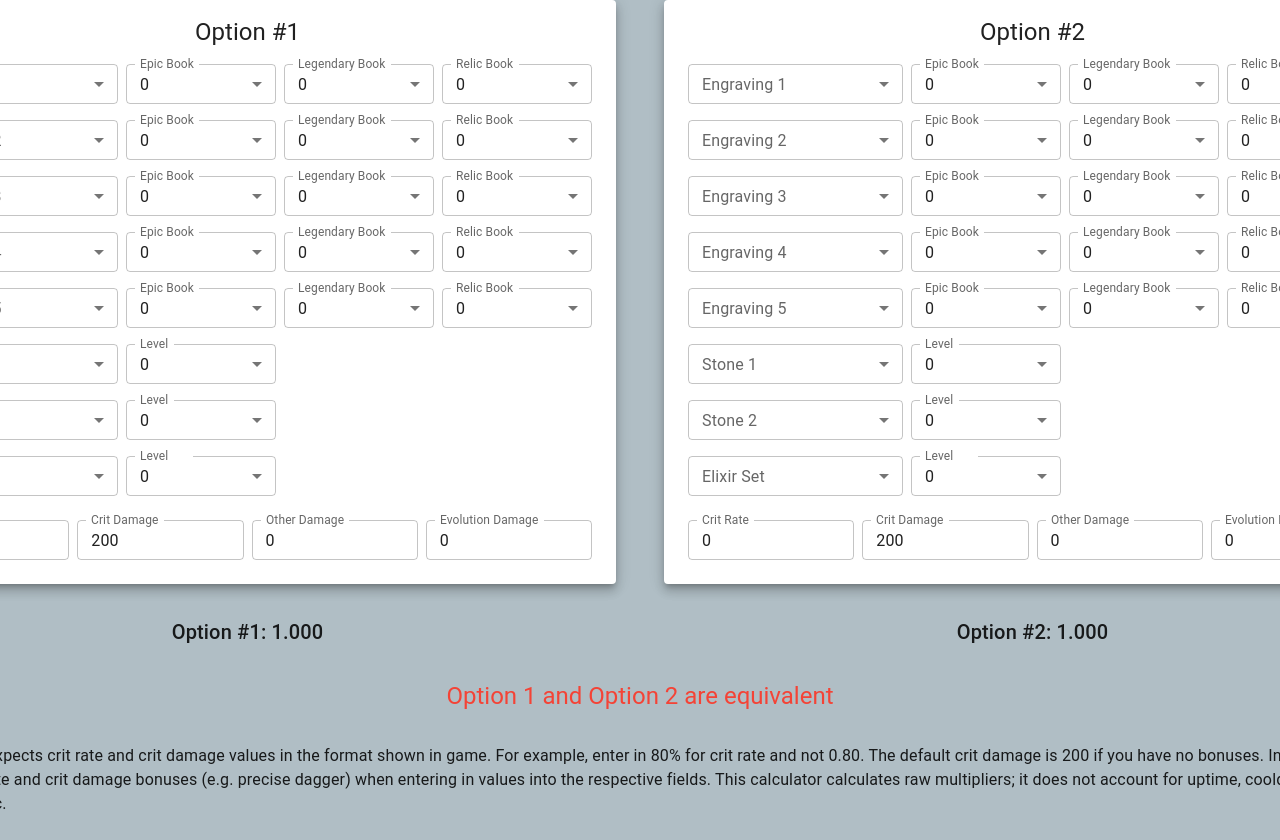
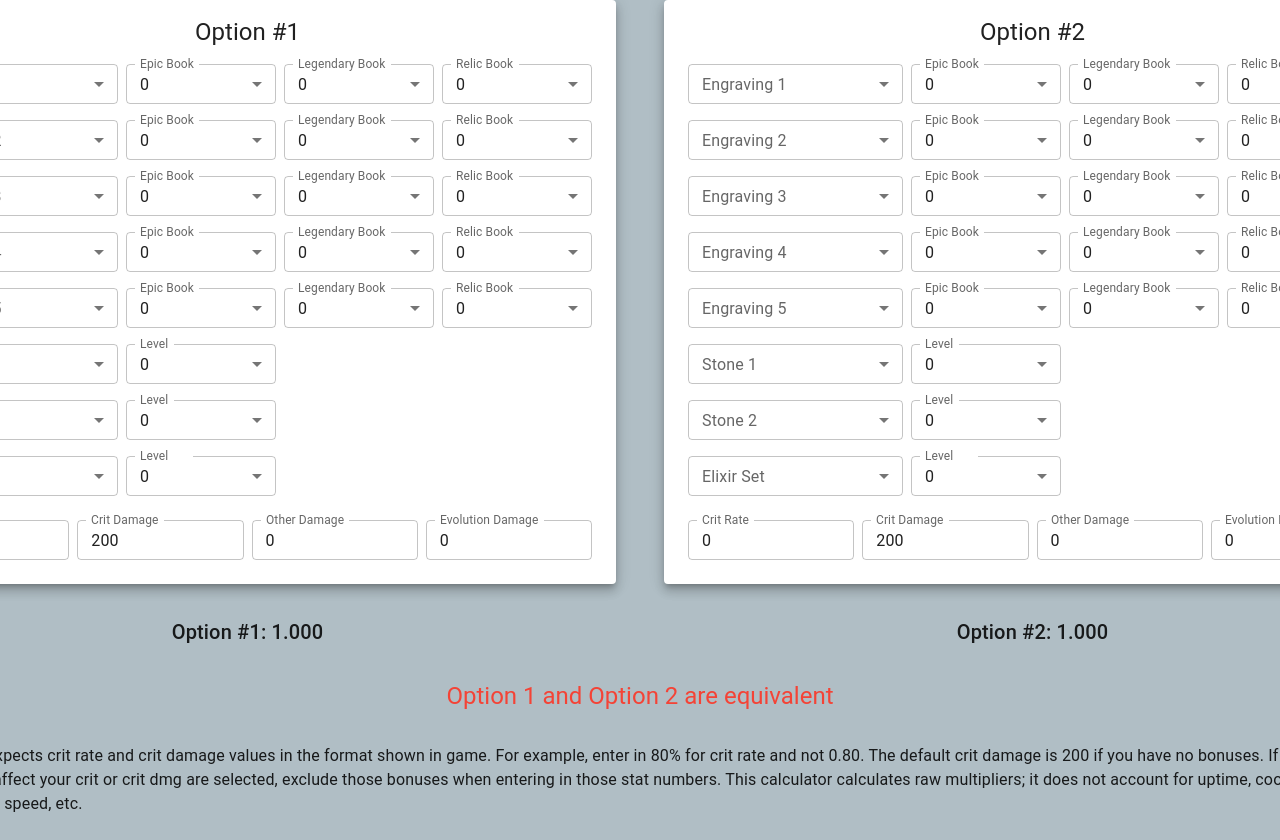
Before and after one commit to simontbui/trixion-calculator, a React (Create React App) app: page / in a window 1280 px wide. Shown: the top 840 px of the page. Built offline with nearby package versions, Linux system fonts and the light colour scheme.

Commit message:
fixed critical elixir set bonus calculation and disclaimer

```diff
--- a/src/App.js
+++ b/src/App.js
@@ -209,7 +209,7 @@ const App = () => {
                         {resultText}
                     </Typography>
                     <Typography sx={{ pt: 4 }}>
-                        The calculator expects crit rate and crit damage values in the format shown in game. For example, enter in 80% for crit rate and not 0.80. The default crit damage is 200 if you have no bonuses. Include any engraving crit rate and crit damage bonuses (e.g. precise dagger) when entering in values into the respective fields. This calculator calculates raw multipliers; it does not account for uptime, cooldown reduction, attack speed, etc.
+                        The calculator expects crit rate and crit damage values in the format shown in game. For example, enter in 80% for crit rate and not 0.80. The default crit damage is 200 if you have no bonuses. If any engraving, elixirs, etc. that affect your crit or crit dmg are selected, exclude those bonuses when entering in those stat numbers. This calculator calculates raw multipliers; it does not account for uptime, cooldown reduction, attack speed, etc.
                     </Typography>
                 </Container>
             </Paper>
--- a/src/calculations/calculations.js
+++ b/src/calculations/calculations.js
@@ -32,6 +32,7 @@ export const getMultiplier = (option) => {
     let elixirBonus = 1;
     if (elixirSet.level !== 0 && elixirSet.value === "Critical") {
         elixirSet.level === 1 ? elixirBonus *= 1.06 : elixirBonus *= 1.12
+        elixirBonus *= totalCrit
     } else if (elixirSet.level !== 0 && elixirSet.value === "Master") {
         totalCrit += .07
 
```
